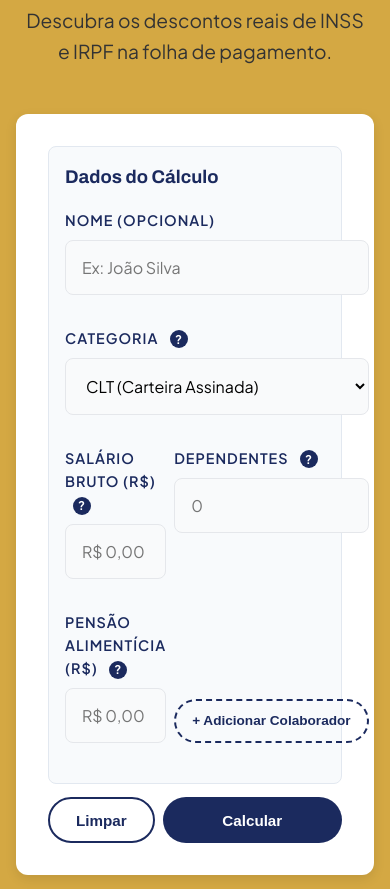
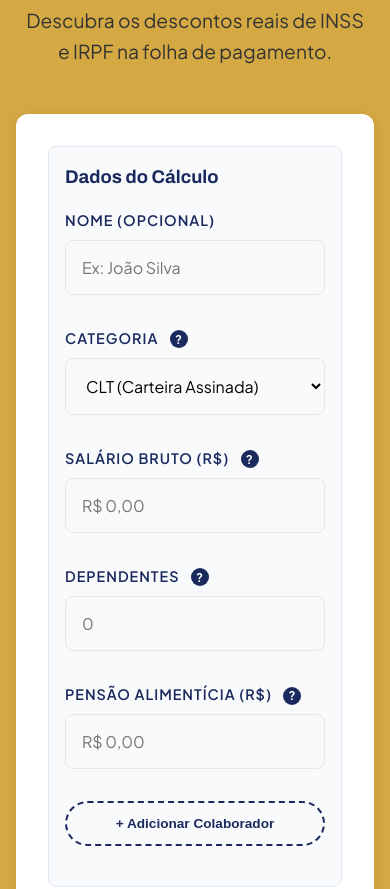
Before and after one commit to pandarosan/ContabilidadeCamiloSite, a website: page calculadora-salario-liquido.html in a window 390 px wide. Shown: the part 218-1107 px from the top of the page. Drawn offline with Linux system fonts and the light colour scheme; no server answers.

Commit message:
style(calculadoras): corrige grid de inputs espremido no mobile transformando em 1 coluna

```diff
--- a/calculadora-salario-liquido.html
+++ b/calculadora-salario-liquido.html
@@ -23,6 +23,7 @@
       body { overflow-x: hidden; }
       .calc-header-global h1 { font-size: 1.8rem !important; }
       .calc-layout-wrapper { padding: 0 1rem !important; gap: 1.5rem !important; flex-direction: column; }
+      .form-grid-mobile { grid-template-columns: 1fr !important; }
       .seo-content, .calc-container-wrapper { width: 100% !important; flex: none !important; }
       .form-control { width: 100%; box-sizing: border-box; }
     }
@@ -266,7 +267,7 @@
             <div class="colaborador-panel">
               <h3 style="color: var(--primary-color); margin-bottom: 1rem;">Dados do Cálculo</h3>
 
-              <div style="display: grid; grid-template-columns: 1fr 1fr; gap: 0.5rem;">
+              <div class="form-grid-mobile" style="display: grid; grid-template-columns: 1fr 1fr; gap: 0.5rem;">
                 <div class="form-group" style="grid-column: 1 / -1;">
                   <label class="form-label" for="nomeColaborador">Nome (Opcional)</label>
                   <input type="text" id="nomeColaborador" class="form-control" placeholder="Ex: João Silva">
```
Also changed, not shown: calculadora-inss.html (+2 -1 lines), calculadora-irpf.html (+2 -1 lines), out/calculadora-inss.html, out/calculadora-irpf.html, out/calculadora-salario-liquido.html.
